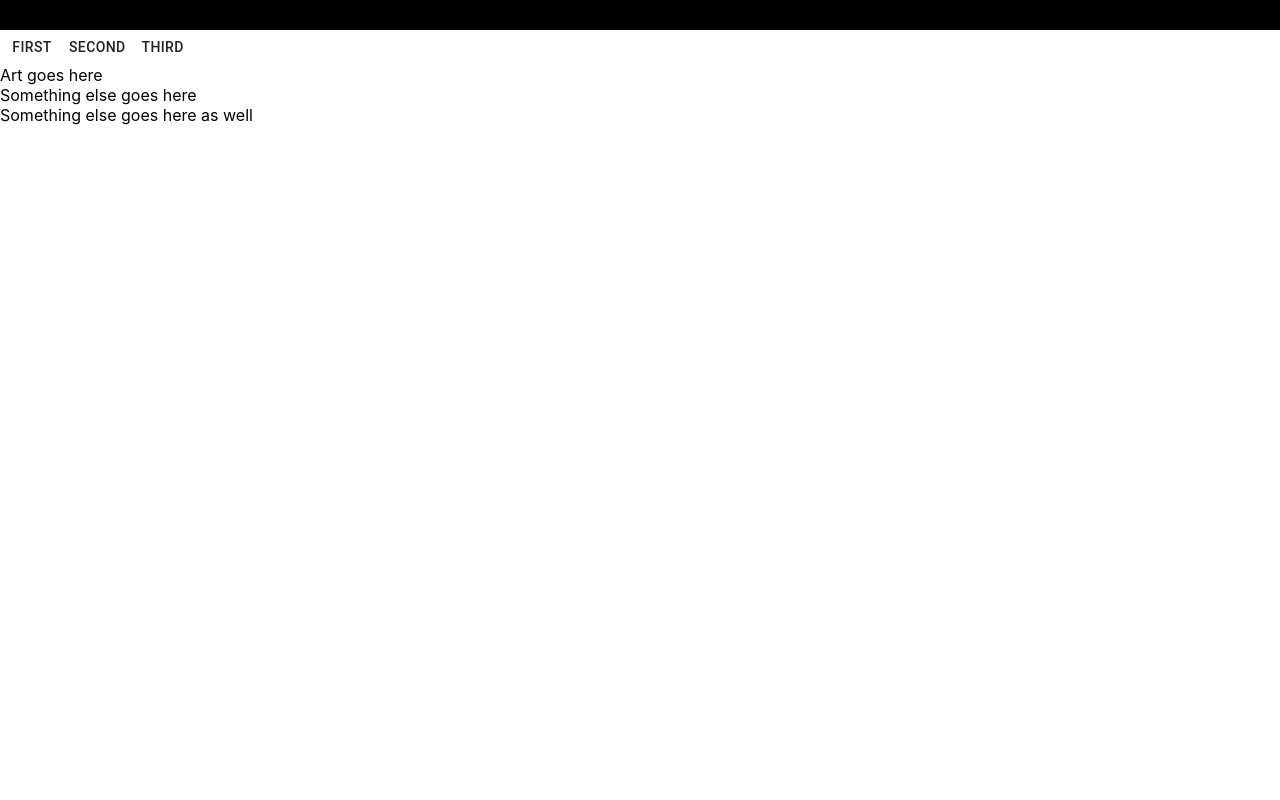
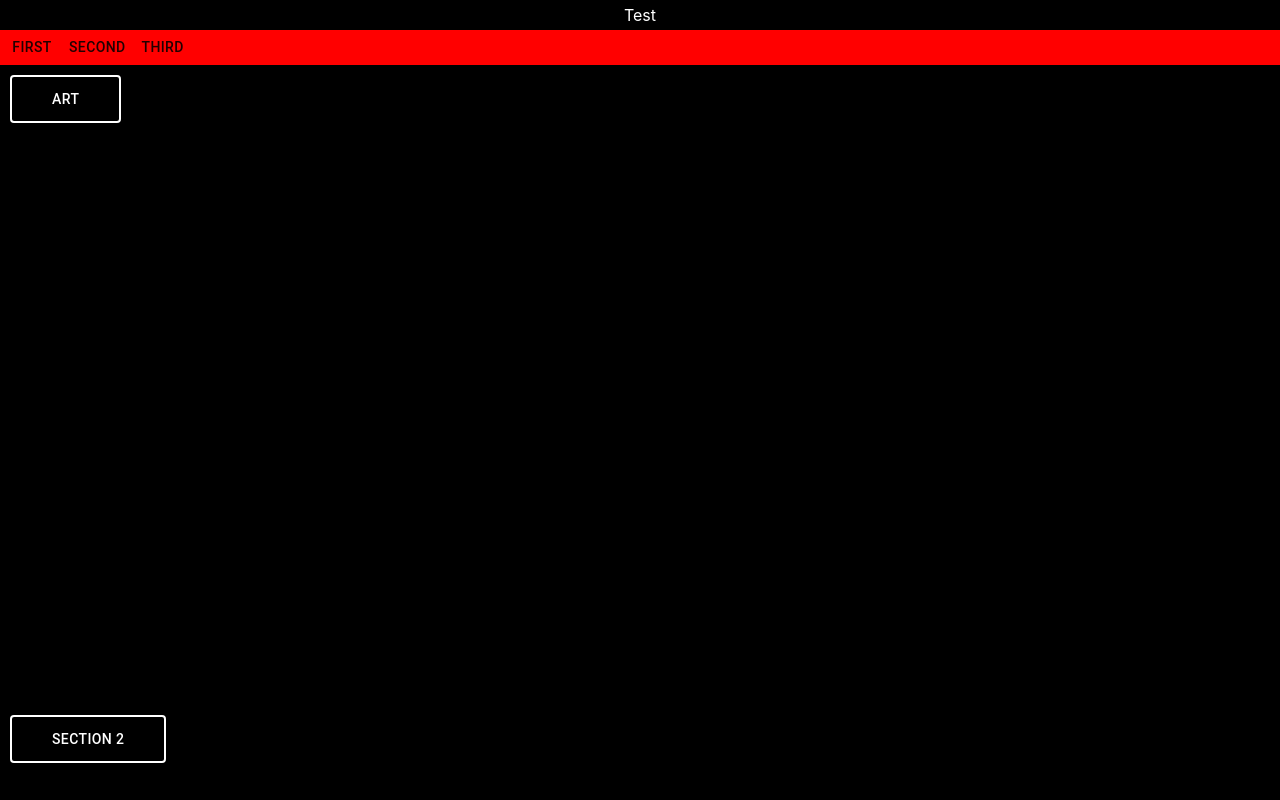
Before and after one commit to Cameronl14320/kyali-dev, a Next.js app: page / in a window 1280 px wide. Shown: the top 800 px of the page. Built offline with nearby package versions, Linux system fonts and the light colour scheme.

Commit message:
Designed Vertical List Homepage

```diff
--- a/Components/Header.tsx
+++ b/Components/Header.tsx
@@ -7,18 +7,20 @@ const useStyles = makeStyles({
     header: {
         textAlign: 'center',
     },
-    buttonContainer: {
+    button_container: {
         display: 'flex',
         justifyContent: 'left',
+        background: 'red',
     },
     button: {
         padding: '5px',
     },
-    content: {
+    banner: {
         display: 'flex',
         justifyContent: 'center',
         padding: '5px',
         background: 'black',
+        color: 'white',
     },
 });
 
@@ -26,10 +28,10 @@ const Header: FunctionComponent = () => {
     const classes = useStyles()
     return (
         <Box className={classes.header}>
-            <Box className={classes.content}>
+            <Box className={classes.banner}>
                 Test
             </Box>
-            <Box className={classes.buttonContainer}>
+            <Box className={classes.button_container}>
                 <Button className={classes.button}>
                     First
                 </Button>
--- a/pages/_app.tsx
+++ b/pages/_app.tsx
@@ -5,7 +5,6 @@ import Header from '../Components/Header'
 function MyApp({ Component, pageProps }: AppProps) {
   return (
       <>
-        <Header/>
         <Component {...pageProps} />
       </>
   )
--- a/pages/index.tsx
+++ b/pages/index.tsx
@@ -1,22 +1,62 @@
 import type { NextPage } from 'next'
-import { Box, Grid } from '@material-ui/core'
+import { Box, Grid, Button } from '@material-ui/core'
+import React from 'react';
+import { makeStyles } from '@material-ui/core/styles';
+import { borders } from '@material-ui/system'
+import Header from "../Components/Header";
+
+const useStyles = makeStyles({
+    section: {
+        display: 'block',
+        background: 'black',
+        height: '80vh',
+        color: 'white',
+    },
+    section_button: {
+        color: 'white',
+        margin: '10px',
+        padding: '10px 40px 10px 40px',
+        border: '2px solid',
+    }
+});
+
 
 const Home: NextPage = () => {
-  return (
+    const classes = useStyles();
+    return (
     <Box>
+        <Header/>
       <Grid>
-        <Box>
-            Art goes here
+        <Box className={classes.section}>
+            <Grid>
+                <Box>
+                </Box>
+                <Button className={classes.section_button}>
+                    Art
+                </Button>
+            </Grid>
         </Box>
-        <Box>
-            Something else goes here
+        <Box className={classes.section}>
+            <Grid>
+                <Box>
+                </Box>
+                <Button className={classes.section_button}>
+                    Section 2
+                </Button>
+            </Grid>
         </Box>
-        <Box>
-            Something else goes here as well
+        <Box className={classes.section}>
+            <Grid>
+                <Box>
+                </Box>
+                <Button className={classes.section_button}>
+                    Section 3
+                </Button>
+            </Grid>
         </Box>
       </Grid>
     </Box>
-  )
+    )
 }
 
 export default Home
```
